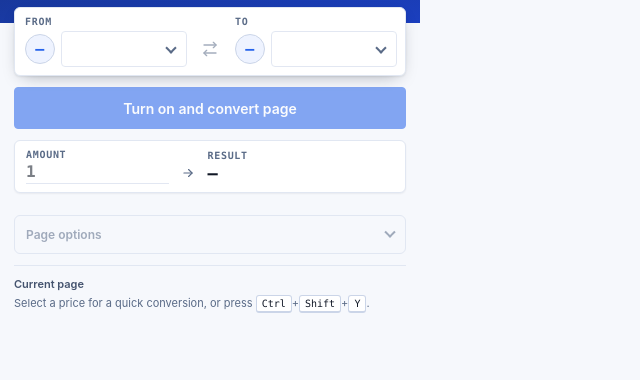
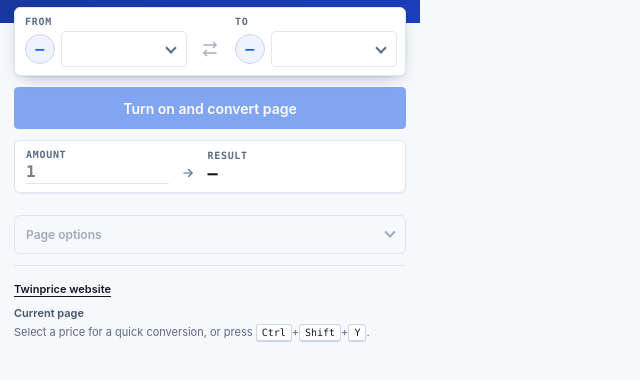
Before and after one commit to somewordshere/CurrencyConversionAddon, a website: page src/popup/popup.html in a window 1280 px wide. Shown: the part 98-478 px from the top of the page, without its empty margins (0-640 px from the left). Drawn offline with Linux system fonts and the light colour scheme.

Commit message:
Link the add-on and repository to the Twinprice website

```diff
--- a/manifests/base.json
+++ b/manifests/base.json
@@ -2,6 +2,7 @@
   "manifest_version": 3,
   "name": "Twinprice - Currency Converter for Every Price on a Page",
   "short_name": "Twinprice",
+  "homepage_url": "https://twinprice.kiritimo.workers.dev/",
   "version": "2.1.1",
   "description": "160+ currencies, converted beside the original price so you keep both. Local detection on shopping pages, and no browsing data sent.",
   "icons": {
--- a/src/popup/popup.css
+++ b/src/popup/popup.css
@@ -922,6 +922,20 @@ button:disabled, select:disabled, input:disabled { cursor: not-allowed; opacity:
   white-space: nowrap;
   text-overflow: ellipsis;
 }
+.website-link {
+  display: inline-block;
+  margin-bottom: var(--sp-2);
+  padding-block: var(--sp-1);
+  color: var(--text-primary);
+  font-size: var(--fs-xs);
+  font-weight: var(--fw-semibold);
+  text-underline-offset: 3px;
+}
+.website-link:focus-visible {
+  outline: 3px solid var(--focus-outline);
+  outline-offset: 2px;
+  border-radius: 2px;
+}
 .hint {
   margin: var(--sp-1) 0 0;
   color: var(--text-secondary);
--- a/src/popup/popup.html
+++ b/src/popup/popup.html
@@ -226,6 +226,7 @@
       </div>
 
       <footer class="foot">
+        <a class="website-link" href="https://twinprice.kiritimo.workers.dev/" target="_blank" rel="noopener noreferrer">Twinprice website</a>
         <p id="siteState" class="site-state">Current page</p>
         <p class="hint">Select a price for a quick conversion, or press <kbd id="shortcutKey">Ctrl</kbd>+<kbd>Shift</kbd>+<kbd>Y</kbd>.</p>
       </footer>
```
Also changed, not shown: src/onboarding/onboarding.html (+1 -1 lines), README.md.
